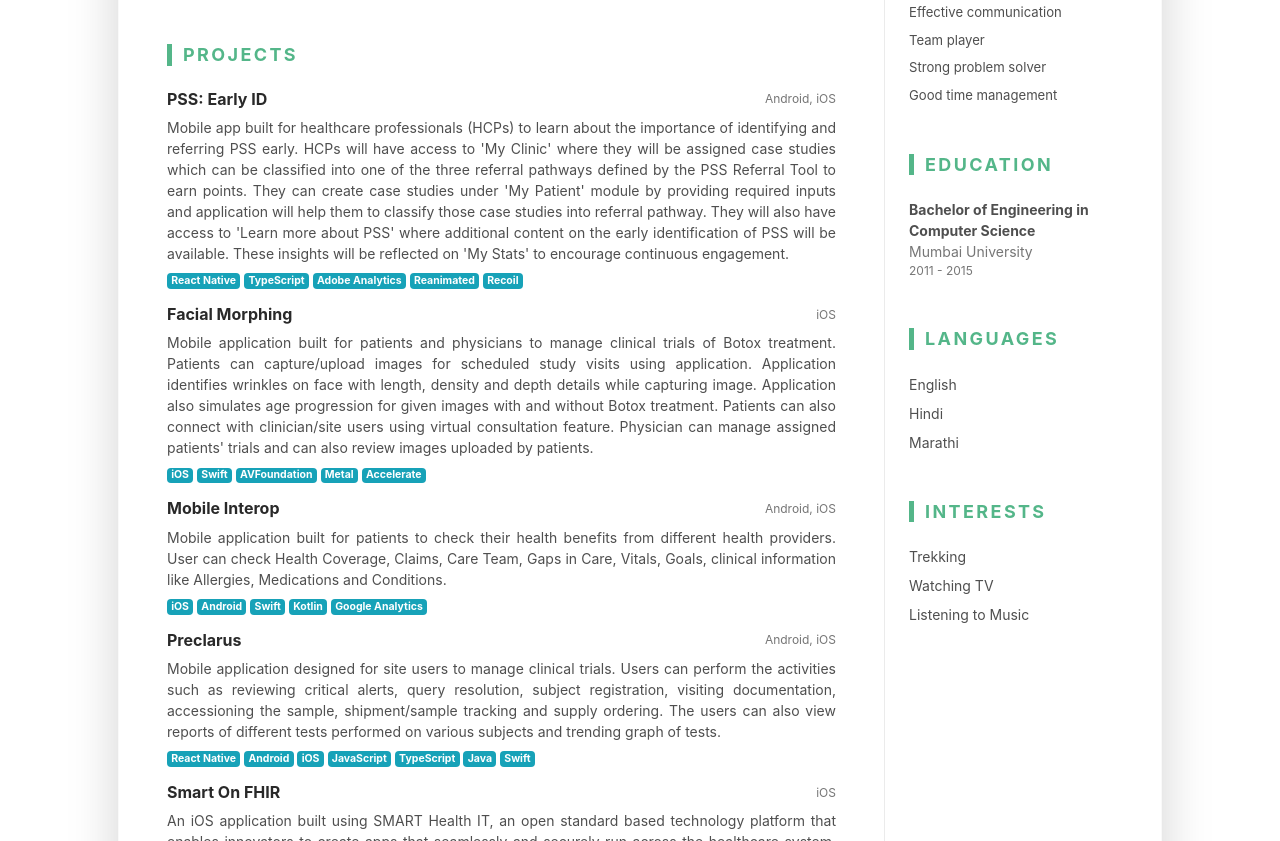
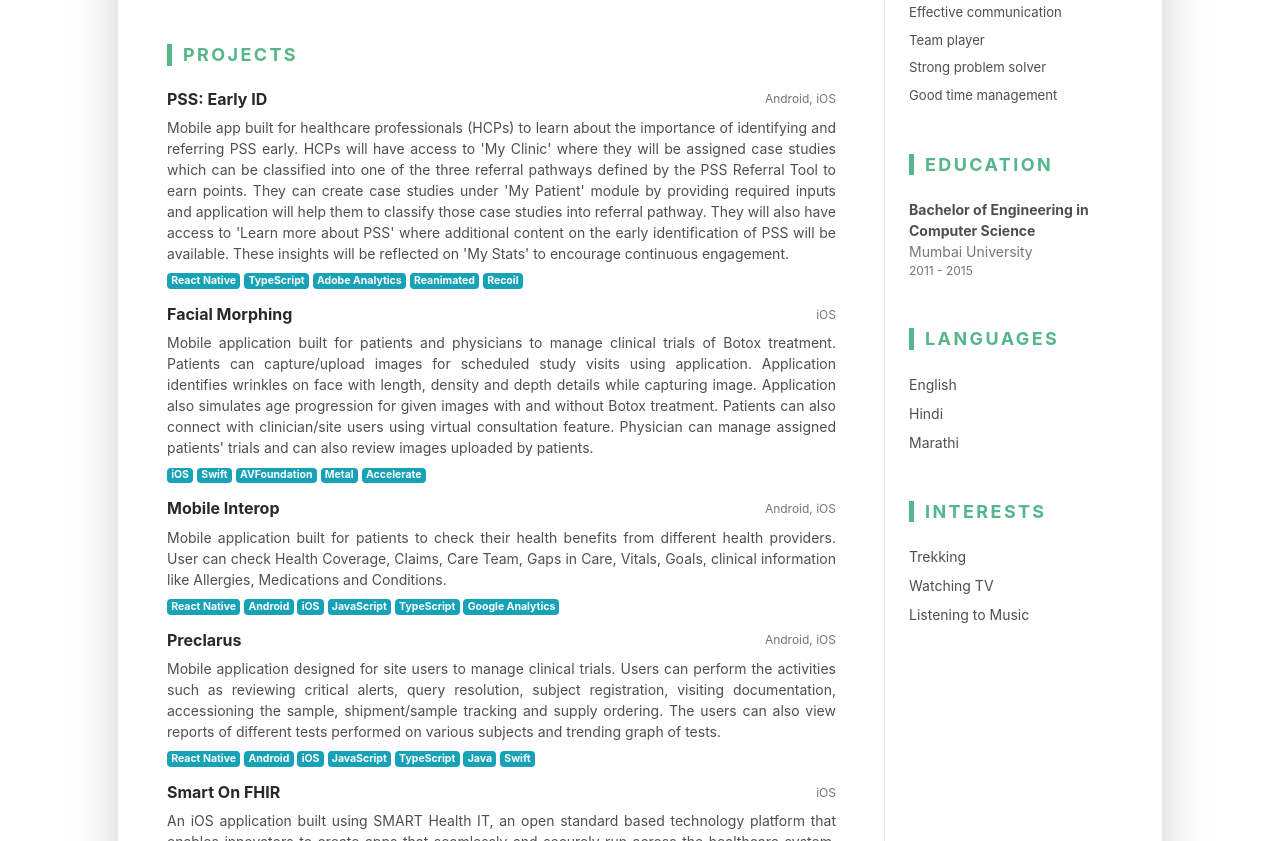
Before and after one commit to YogendraShelke/YogendraShelke.github.io, a plain HTML site: page index.html in a window 1280 px wide. Shown: the part 922-1763 px from the top of the page. Drawn offline with Linux system fonts and the light colour scheme.

Commit message:
Update index.html

```diff
--- a/index.html
+++ b/index.html
@@ -77,7 +77,7 @@
                 </p>
                 <!-- <ul class="ml-0"> -->
                 <li>
-                  Over 6+ years of experience in mobile application development
+                  7 years of experience in mobile application development
                 </li>
                 <li>Extensive experience with the SDLC process</li>
                 <li>
@@ -295,10 +295,11 @@
                         Care, Vitals, Goals, clinical information like
                         Allergies, Medications and Conditions.
                       </p>
+                      <span class="badge badge-info">React Native</span>
+                      <span class="badge badge-info">Android</span>
                       <span class="badge badge-info">iOS</span>
-                      <span class="badge badge-info">Android</span>
-                      <span class="badge badge-info">Swift</span>
-                      <span class="badge badge-info">Kotlin</span>
+                      <span class="badge badge-info">JavaScript</span>
+                      <span class="badge badge-info">TypeScript</span>
                       <span class="badge badge-info">Google Analytics</span>
                     </div>
                   </div>
```
